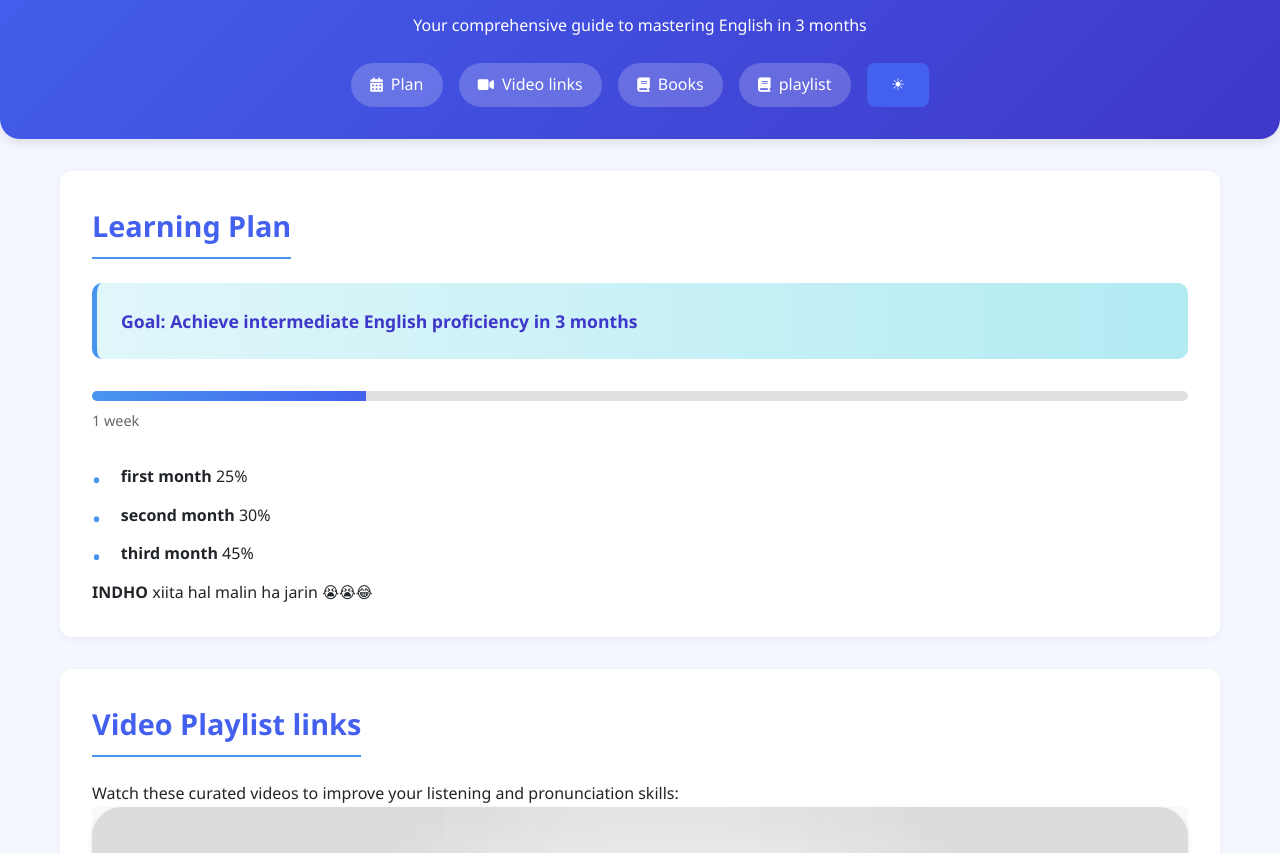
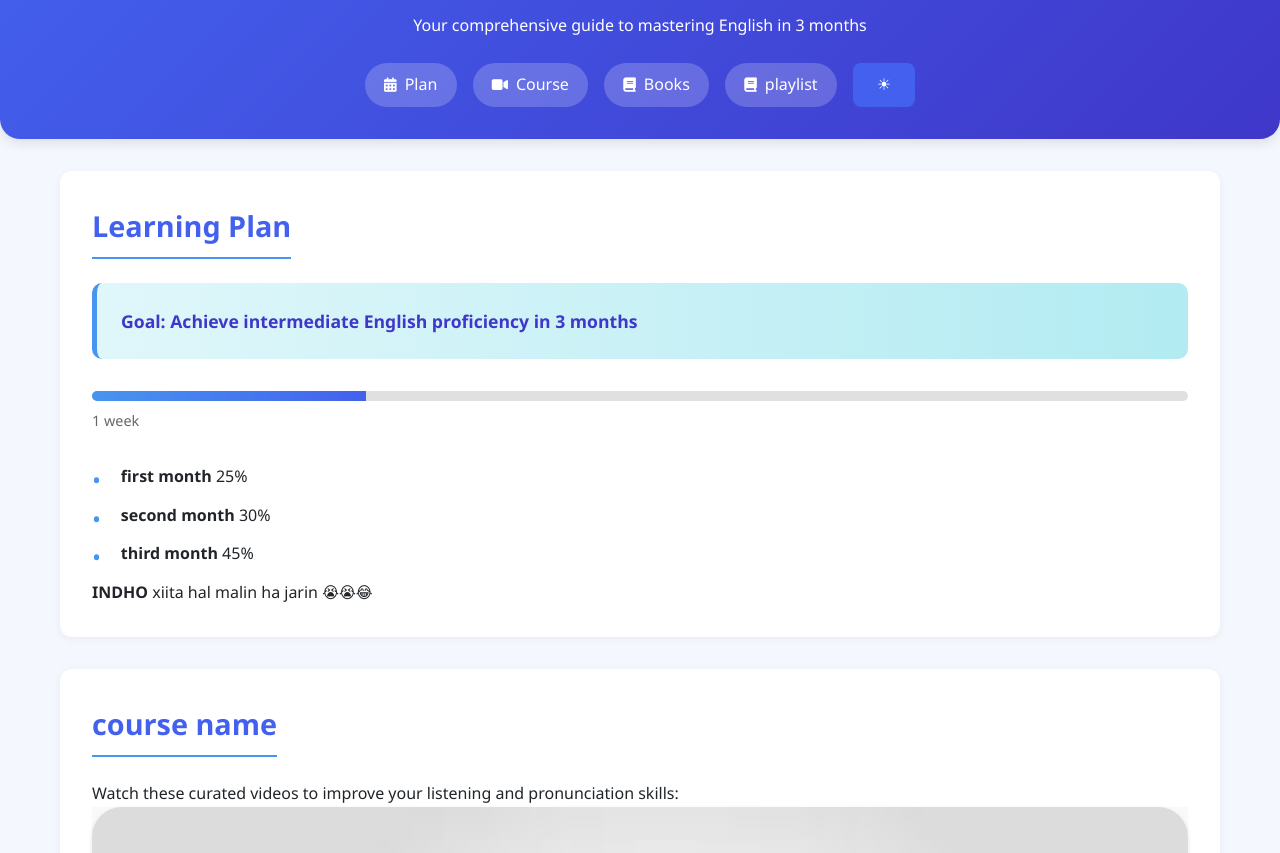
Before and after one commit to Enasin/mtn, a plain HTML site: page index.html in a window 1280 px wide. Shown: the part 99-952 px from the top of the page. Drawn offline with Linux system fonts and the light colour scheme.

Commit message:
Update index.html

```diff
--- a/index.html
+++ b/index.html
@@ -14,7 +14,7 @@
       <p>Your comprehensive guide to mastering English in 3 months</p>
       <nav>
         <a href="#plan"><i class="fas fa-calendar-alt"></i> Plan</a>
-        <a href="#videos"><i class="fas fa-video"></i> Video links </a>
+        <a href="#videos"><i class="fas fa-video"></i> Course </a>
         <a href="#books"><i class="fas fa-book"></i> Books</a>
           <a href="#playlist"><i class="fas fa-book"></i> playlist</a>
       <button class="theme-toggle" aria-label="Toggle theme">
@@ -53,7 +53,7 @@
     </section>
 
     <section id="videos">
-      <h2>Video Playlist links </h2>
+      <h2>course name</h2>
       <p>Watch these curated videos to improve your listening and pronunciation skills:</p>
       <div class="pic-container">
         <a>
```
